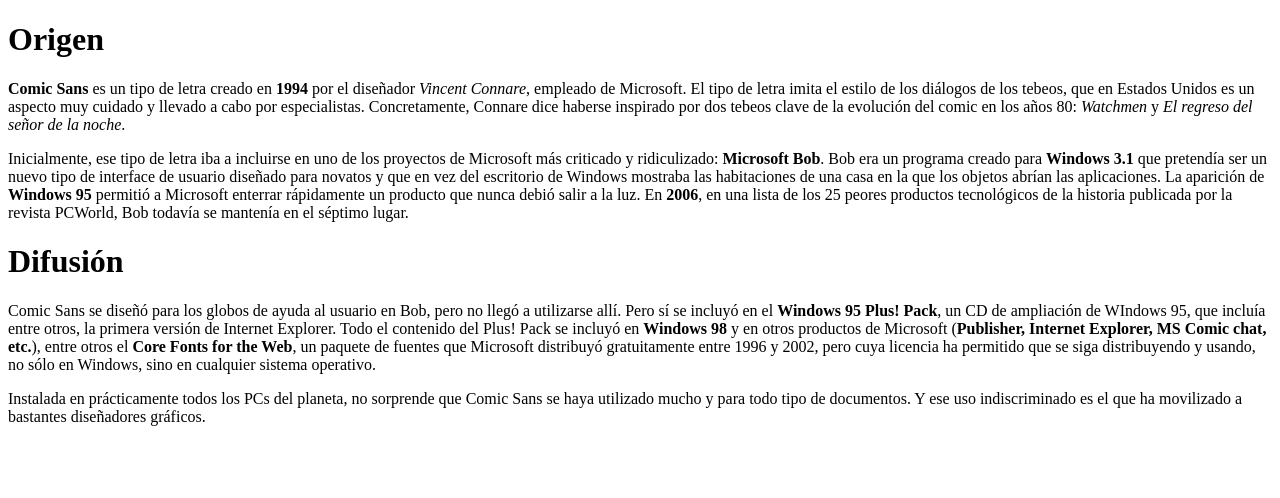
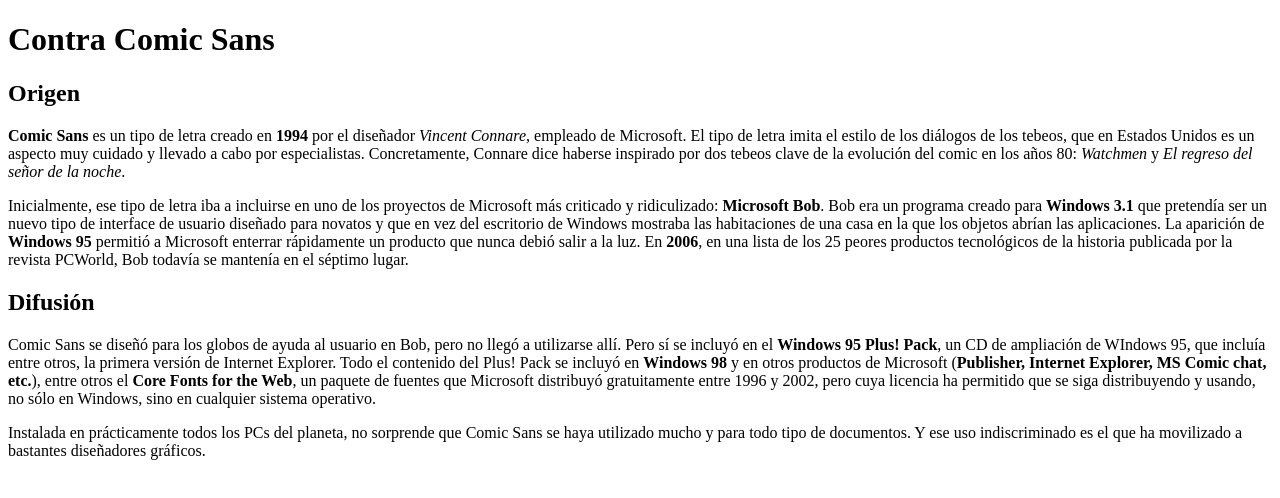
Before and after one commit to AbnerFlashito/Semana2Reto2, a plain HTML site: page ensayo.html in a window 1280 px wide. Drawn offline with Linux system fonts and the light colour scheme.

Commit message:
Modificacion Final

```diff
--- a/ensayo.html
+++ b/ensayo.html
@@ -7,7 +7,13 @@
 </head>
 
     <Body>
-      <h1>Origen</h1>
+        <header>
+            <h1>Contra Comic Sans</h1>
+         </header>
+
+      <main>
+                <article>
+                    <h2>Origen</h2>
                         <p>  <B> Comic Sans</B>  es un tipo de letra creado en <B>1994</B> por el diseñador <i>Vincent Connare</i>,
                             empleado de Microsoft. El tipo de letra imita el estilo de los diálogos de los tebeos,
                             que en Estados Unidos es un aspecto muy cuidado y llevado a cabo por especialistas.
@@ -21,7 +27,10 @@
                             rápidamente un producto que nunca debió salir a la luz. En <B>2006</B>, en una lista de los 25
                             peores productos tecnológicos de la historia publicada por la revista PCWorld, Bob
                             todavía se mantenía en el séptimo lugar.</p>
-      <h1>Difusión</h1>
+                </article>
+
+                <article>
+                    <h2>Difusión</h2>
                         <p>  Comic Sans se diseñó para los globos de ayuda al usuario en Bob, pero no llegó a
                             utilizarse allí. Pero sí se incluyó en el <B>Windows 95 Plus! Pack</B>, un CD de ampliación
                             de WIndows 95, que incluía entre otros, la primera versión de Internet Explorer. Todo
@@ -33,6 +42,8 @@
                         <p>  Instalada en prácticamente todos los PCs del planeta, no sorprende que Comic Sans se
                             haya utilizado mucho y para todo tipo de documentos. Y ese uso indiscriminado es el
                             que ha movilizado a bastantes diseñadores gráficos.</p>
+                </article>
+        </main>
     </Body>
 
 </html>
```
Also changed, not shown: catalogo.html (+16 -1 lines). Lines whose indentation alone changed are shown as unchanged.
